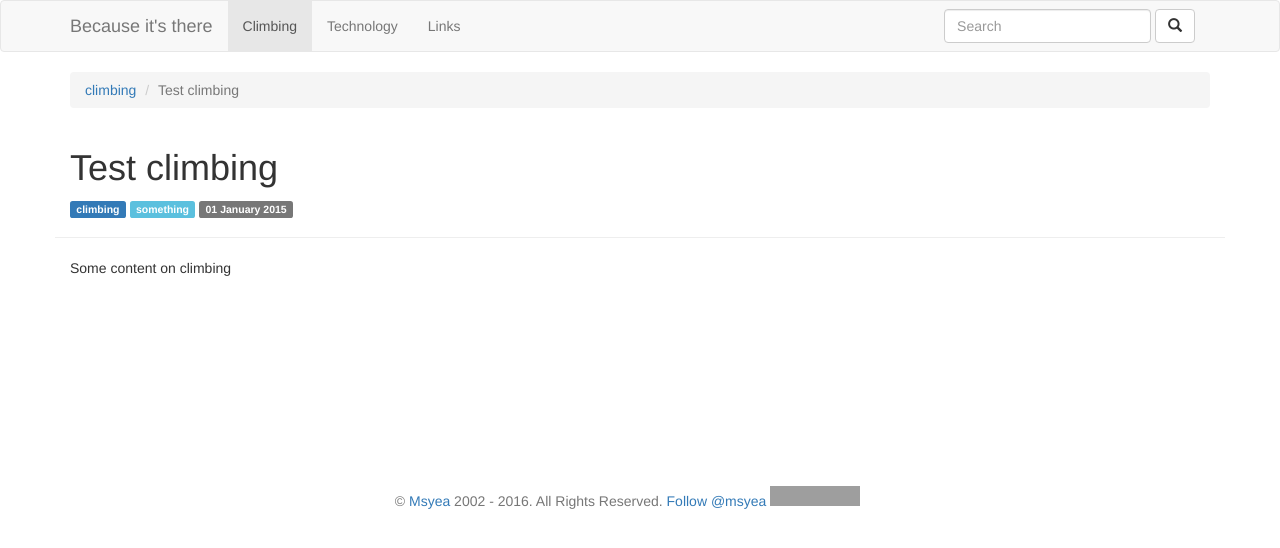
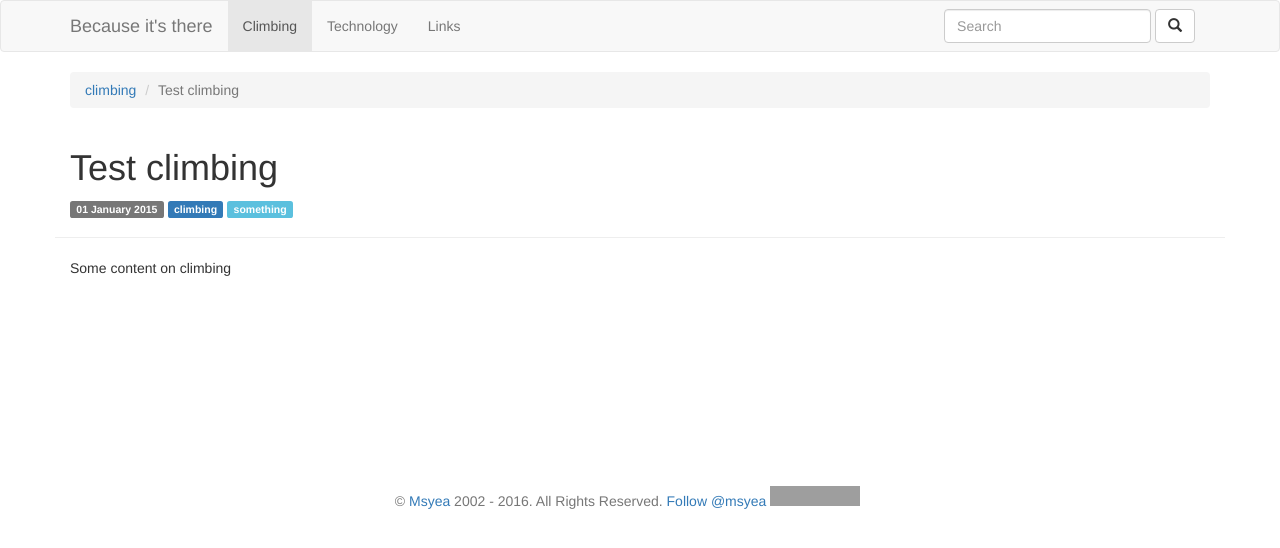
Before and after one commit to msyea/msyea.github.io, a Jekyll site: the page built from _posts/2015-01-01-test-climbing.md, in a window 1280 px wide. Shown: the top 548 px of the page. Built offline with Jekyll 4.4.1, drawn with Linux system fonts in a browser that asks for light colours; comment, search, counter and statistics services are not loaded; grey boxes are pictures that could not be loaded.

Commit message:
Tweaking date

```diff
--- a/_layouts/default.html
+++ b/_layouts/default.html
@@ -19,10 +19,9 @@
       <div class="row">
         <div class="col-md-12 page-header">
           <h1>{{ page.title }}</h1>
-          <p>{% for category in page.categories %}
-            <span class="label label-primary">{{ category }}</span> {% endfor %}{% for tag in page.tags %}
-            <span class="label label-info">{{ tag }}</span> {% endfor %}
-            {% if page.date %}<span class="label label-default">{{ page.date | date_to_long_string }}</span>{% endif %}
+          <p>{% if page.date %}<span class="label label-default">{{ page.date | date_to_long_string }}</span>{% endif %}
+            {% for category in page.categories %}<span class="label label-primary">{{ category }}</span> {% endfor %}
+            {% for tag in page.tags %}<span class="label label-info">{{ tag }}</span> {% endfor %}
           </p>
         </div>
       </div>
```
